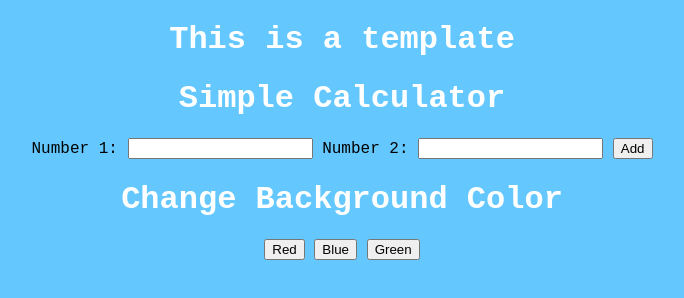
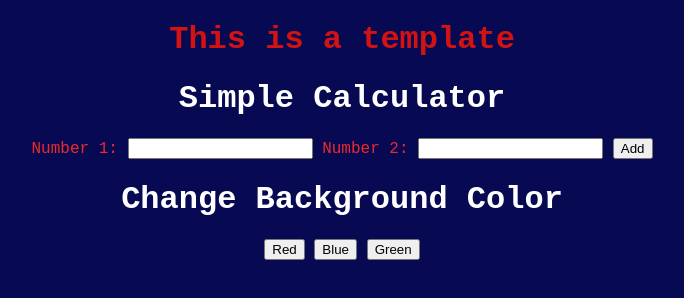
Before and after one commit to RileFileKile/RileFileKile.github.io, a plain HTML site: page index.html in a window 1280 px wide. Shown: the whole page, without its empty margins (298-982 px from the left). Drawn offline with Linux system fonts and the light colour scheme.

Commit message:
Color scheme

```diff
--- a/css/index.css
+++ b/css/index.css
@@ -2,7 +2,7 @@ h1 {
     color: white;
 }
 html {
-    background-color: rgb(100, 200, 255);
+    background-color:#070A52
 }
 #result {
     color: aliceblue;
@@ -10,4 +10,8 @@ html {
 body {
     text-align: center;
     font-family: 'Courier New', Courier, monospace;
+    color: #ED2B2A
 }
+h1.redish{
+    color:  #D21312
+}
--- a/index.html
+++ b/index.html
@@ -9,7 +9,7 @@
     <script src="js/index.js"></script>
 </head>
 <body>
-    <h1>This is a template</h1>
+    <h1 class="redish">This is a template</h1>
     <!-- <img src="img/bb.png" alt="image" class="logo"> -->
     <h1>Simple Calculator</h1>
 
```
